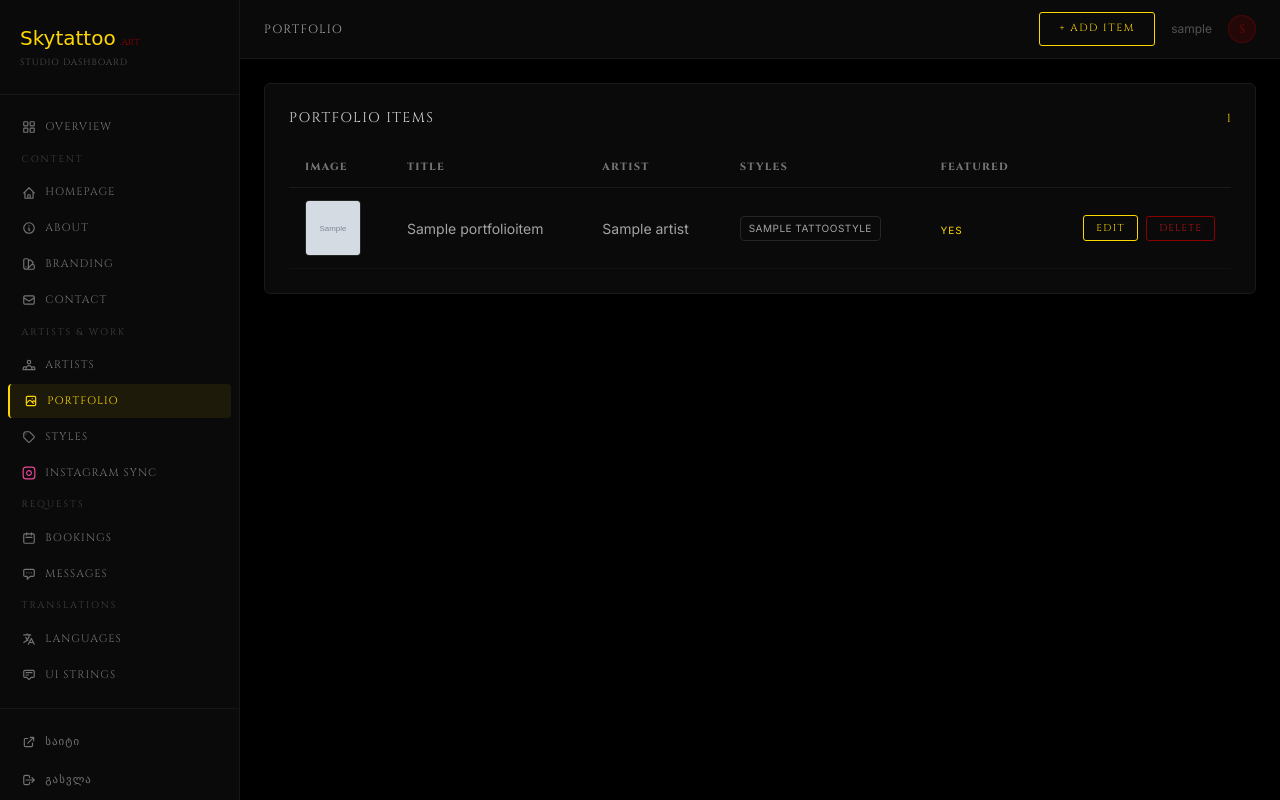
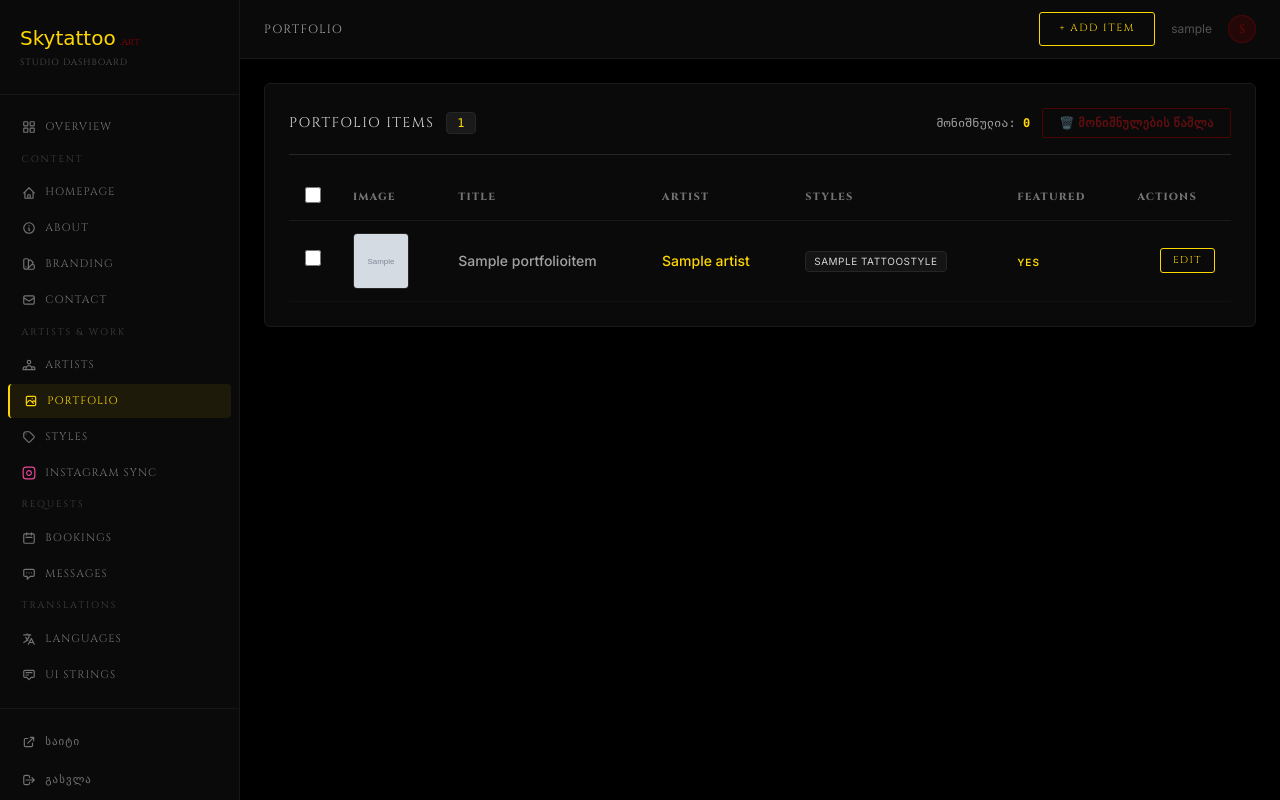
Before and after one commit to DevGuL1/skytattoo.art, a Django app: page /dashboard/portfolio/ in a window 1280 px wide. Run offline with Django 5.2, Linux system fonts and the light colour scheme; a user stored in the database is signed in; tables that the repository leaves empty hold one stand-in row (values such as "Sample post"); grey boxes marked "Sample" are stand-in pictures; some libraries are stand-ins or nearby versions; some web fonts are replaced.

Commit message:
Add multi-select checkboxes and bulk delete feature to portfolio management

```diff
--- a/dashboard/urls.py
+++ b/dashboard/urls.py
@@ -25,6 +25,7 @@ urlpatterns = [
     # Portfolio
     path("portfolio/", views.portfolio_list, name="portfolio_list"),
     path("portfolio/new/", views.portfolio_edit, name="portfolio_create"),
+    path("portfolio/bulk-delete/", views.portfolio_bulk_delete, name="portfolio_bulk_delete"),
     path("portfolio/<int:pk>/", views.portfolio_edit, name="portfolio_edit"),
     path("portfolio/<int:pk>/delete/", views.portfolio_delete, name="portfolio_delete"),
 
--- a/dashboard/views.py
+++ b/dashboard/views.py
@@ -282,6 +282,18 @@ def portfolio_delete(request, pk):
     return redirect("dashboard:portfolio_list")
 
 
+@staff_required
+def portfolio_bulk_delete(request):
+    if request.method == "POST":
+        ids = request.POST.getlist("selected_ids")
+        if ids:
+            deleted_count, _ = PortfolioItem.objects.filter(id__in=ids).delete()
+            messages.success(request, f"წარმატებით წაიშალა {deleted_count} ნამუშევარი.")
+        else:
+            messages.warning(request, "არცერთი ნამუშევარი არ იყო მონიშნული.")
+    return redirect("dashboard:portfolio_list")
+
+
 # ---------------------------------------------------------------------------
 # CRUD — Styles
 # ---------------------------------------------------------------------------
--- a/templates/dashboard/portfolio_list.html
+++ b/templates/dashboard/portfolio_list.html
@@ -2,25 +2,49 @@
 {% block page_title %}Portfolio{% endblock %}
 {% block page_actions %}<a href="{% url 'dashboard:portfolio_create' %}" class="btn-primary">+ Add Item</a>{% endblock %}
 {% block dashboard_content %}
+<form method="post" action="{% url 'dashboard:portfolio_bulk_delete' %}" id="bulk-delete-form" onsubmit="return confirmBulkDelete();">
+  {% csrf_token %}
+
   <div class="dash-card">
-  <div class="flex items-center justify-between mb-5">
+    <!-- Top Action Bar -->
+    <div class="flex flex-col sm:flex-row items-start sm:items-center justify-between gap-4 mb-5 pb-4 border-b border-neutral-800">
+      <div class="flex items-center gap-3">
         <h2 class="font-display text-sm uppercase tracking-widest text-neutral-300">Portfolio Items</h2>
-    <span class="font-display text-xs text-gold">{{ items|length }}</span>
+        <span class="bg-char text-gold px-2.5 py-0.5 rounded border border-neutral-800 text-xs font-mono">{{ items|length }}</span>
       </div>
-  <table class="dash-table">
+
+      <!-- Bulk Actions Bar -->
+      <div class="flex items-center gap-3 w-full sm:w-auto">
+        <span class="text-xs text-neutral-400 font-mono">
+          მონიშნულია: <strong id="selected-count" class="text-gold font-bold">0</strong>
+        </span>
+        <button type="submit" id="bulk-delete-btn" disabled class="btn-danger py-1.5 px-4 text-xs font-semibold uppercase tracking-wider opacity-50 cursor-not-allowed transition-all">
+          🗑️ მონიშნულების წაშლა
+        </button>
+      </div>
+    </div>
+
+    <div class="overflow-x-auto">
+      <table class="dash-table w-full text-left">
         <thead>
-      <tr>
+          <tr class="border-b border-neutral-800 text-neutral-400 text-xs uppercase tracking-wider">
+            <th class="w-10 text-center py-3">
+              <input type="checkbox" id="select-all" class="w-4 h-4 accent-gold bg-char border-neutral-700 rounded cursor-pointer" title="Select All">
+            </th>
             <th>Image</th>
             <th>Title</th>
             <th>Artist</th>
             <th>Styles</th>
             <th>Featured</th>
-        <th></th>
+            <th class="text-right">Actions</th>
           </tr>
         </thead>
-    <tbody>
+        <tbody class="divide-y divide-neutral-800/60">
           {% for item in items %}
-      <tr>
+          <tr class="hover:bg-neutral-900/40 transition-colors">
+            <td class="text-center py-3">
+              <input type="checkbox" name="selected_ids" value="{{ item.pk }}" class="item-checkbox w-4 h-4 accent-gold bg-char border-neutral-700 rounded cursor-pointer">
+            </td>
             <td>
               {% if item.image %}
               <img src="{{ item.image.url }}" alt="" class="w-14 h-14 object-cover rounded border border-neutral-800">
@@ -28,36 +52,88 @@
               <div class="w-14 h-14 bg-char rounded border border-neutral-800 flex items-center justify-center text-neutral-700 text-xs">—</div>
               {% endif %}
             </td>
-        <td class="text-neutral-300">{{ item.title }}</td>
-        <td>{% if item.artist %}{{ item.artist.name }}{% else %}<span class="text-neutral-600">-</span>{% endif %}</td>
+            <td class="text-neutral-200 font-medium max-w-xs truncate">{{ item.title }}</td>
+            <td>{% if item.artist %}<span class="text-gold font-medium">{{ item.artist.name }}</span>{% else %}<span class="text-neutral-600">-</span>{% endif %}</td>
             <td>
               {% for style in item.styles.all %}
-            <span class="inline-flex items-center rounded border border-neutral-800 px-2 py-1 text-[10px] uppercase tracking-wider text-neutral-400">{{ style.name }}</span>
+                <span class="inline-flex items-center rounded border border-neutral-800 bg-neutral-900/80 px-2 py-0.5 text-[10px] uppercase tracking-wider text-neutral-300 mr-1">{{ style.name }}</span>
               {% empty %}
                 <span class="text-neutral-600">-</span>
               {% endfor %}
             </td>
             <td>
               {% if item.is_featured %}
-            <span class="text-[10px] uppercase tracking-widest text-gold">Yes</span>
+                <span class="text-[10px] uppercase tracking-widest text-gold font-bold">Yes</span>
               {% else %}
                 <span class="text-[10px] uppercase tracking-widest text-neutral-600">No</span>
               {% endif %}
             </td>
-        <td>
+            <td class="text-right">
               <div class="flex gap-2 justify-end">
                 <a href="{% url 'dashboard:portfolio_edit' item.pk %}" class="btn-primary py-1 px-3 text-[10px]">Edit</a>
-            <form method="post" action="{% url 'dashboard:portfolio_delete' item.pk %}" onsubmit="return confirm('Delete this portfolio item?')">
-              {% csrf_token %}
-              <button class="btn-danger py-1 px-3 text-[10px]">Delete</button>
-            </form>
               </div>
             </td>
           </tr>
           {% empty %}
-      <tr><td colspan="6" class="text-neutral-600 text-center py-8">No portfolio items found.</td></tr>
+          <tr>
+            <td colspan="7" class="text-neutral-600 text-center py-10">No portfolio items found.</td>
+          </tr>
           {% endfor %}
         </tbody>
       </table>
     </div>
+  </div>
+</form>
+
+<script>
+  document.addEventListener('DOMContentLoaded', function() {
+    const selectAllCheckbox = document.getElementById('select-all');
+    const itemCheckboxes = document.querySelectorAll('.item-checkbox');
+    const bulkDeleteBtn = document.getElementById('bulk-delete-btn');
+    const selectedCountSpan = document.getElementById('selected-count');
+
+    function updateBulkState() {
+      const checkedCount = document.querySelectorAll('.item-checkbox:checked').length;
+      selectedCountSpan.textContent = checkedCount;
+
+      if (checkedCount > 0) {
+        bulkDeleteBtn.disabled = false;
+        bulkDeleteBtn.classList.remove('opacity-50', 'cursor-not-allowed');
+      } else {
+        bulkDeleteBtn.disabled = true;
+        bulkDeleteBtn.classList.add('opacity-50', 'cursor-not-allowed');
+      }
+
+      if (itemCheckboxes.length > 0 && checkedCount === itemCheckboxes.length) {
+        selectAllCheckbox.checked = true;
+        selectAllCheckbox.indeterminate = false;
+      } else if (checkedCount > 0) {
+        selectAllCheckbox.checked = false;
+        selectAllCheckbox.indeterminate = true;
+      } else {
+        selectAllCheckbox.checked = false;
+        selectAllCheckbox.indeterminate = false;
+      }
+    }
+
+    if (selectAllCheckbox) {
+      selectAllCheckbox.addEventListener('change', function() {
+        itemCheckboxes.forEach(cb => {
+          cb.checked = selectAllCheckbox.checked;
+        });
+        updateBulkState();
+      });
+    }
+
+    itemCheckboxes.forEach(cb => {
+      cb.addEventListener('change', updateBulkState);
+    });
+
+    window.confirmBulkDelete = function() {
+      const checkedCount = document.querySelectorAll('.item-checkbox:checked').length;
+      if (checkedCount === 0) return false;
+      return confirm(`დარწმუნებული ხართ, რომ გსურთ ${checkedCount} მონიშნული ნამუშევრის წაშლა?`);
+    };
+  });
+</script>
 {% endblock %}
```
Lines whose indentation alone changed are shown as unchanged.
